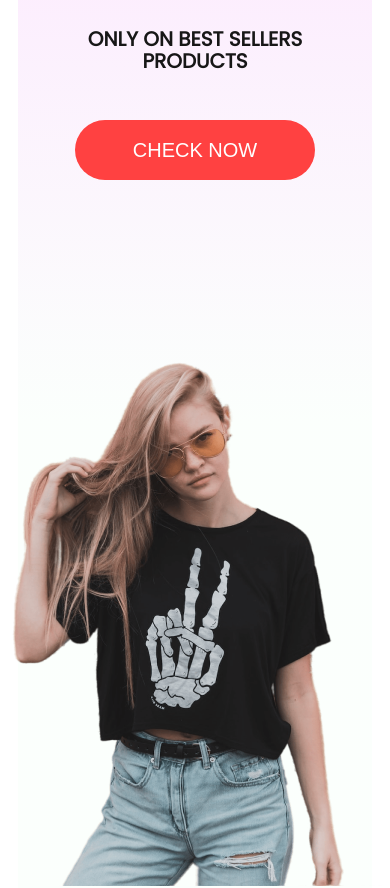
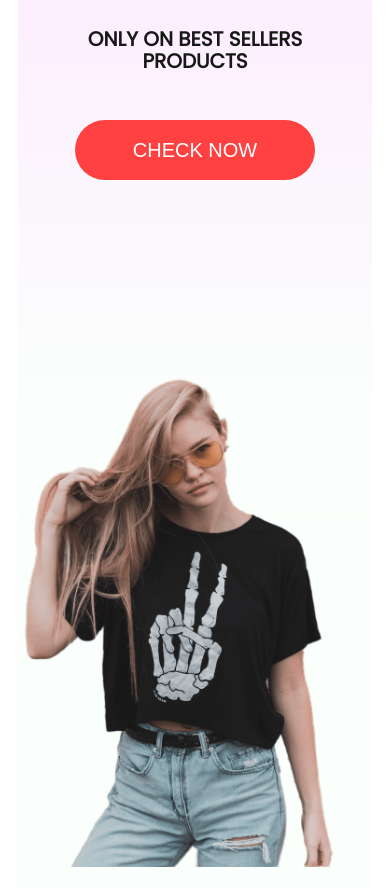
Before and after one commit to Jankarurosu/e-commerce-react, a React (Vite) app: page / in a window 390 px wide. Shown: the part 2788-3676 px from the top of the page. Built offline with nearby package versions, Linux system fonts and the light colour scheme.

Commit message:
Actualiza el modo responsivo de offers

```diff
--- a/src/components/offers/Offers.css
+++ b/src/components/offers/Offers.css
@@ -87,3 +87,9 @@
         font-size: 20px;
     }
 }
+
+@media (max-width: 500px) {
+    .offers-right img {
+        width: 350px;
+    }
+}
```
